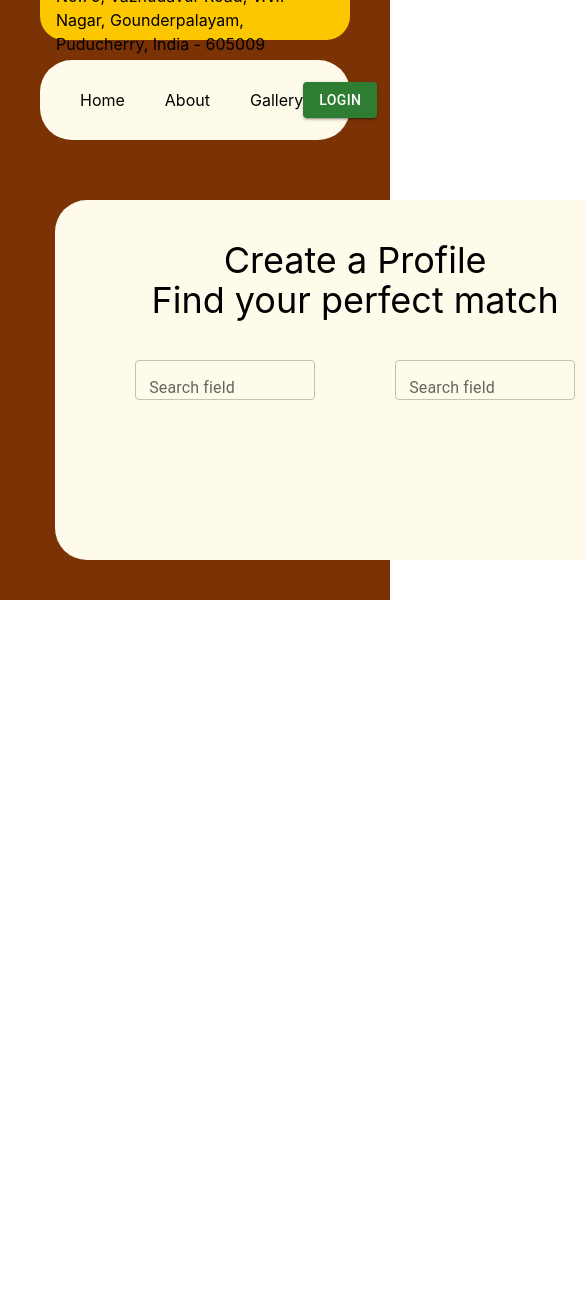
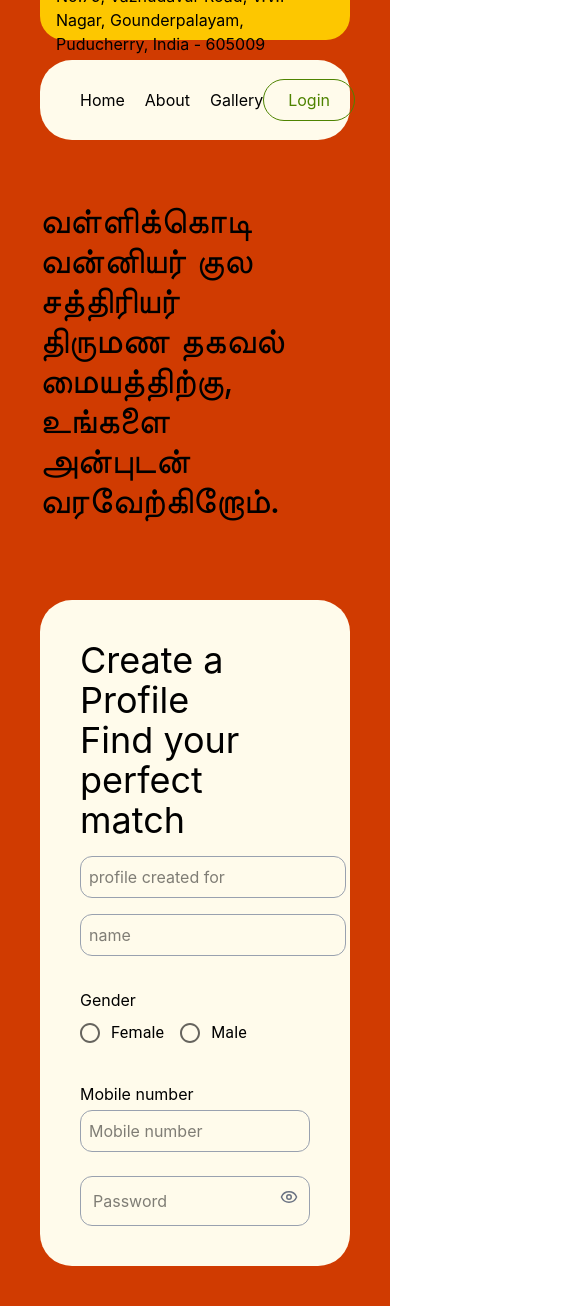
Before and after one commit to KabilanAndroid/vallikodi_nextjs, a Next.js app: page / in a window 390 px wide. Shown: the top 1306 px of the page, 585 px wide, since content can reach past the window. Before the commit the page ends 844 px from the top, so only its background shows below. Built offline with nearby package versions, Linux system fonts and the light colour scheme; what @mui/material-nextjs would draw is missing.

Commit message:
responsive design

```diff
--- a/app/globals.css
+++ b/app/globals.css
@@ -1,2 +1,8 @@
+
+@tailwind utilities;
 @import "tailwindcss";
-@tailwind utilities;
+
+@theme {
+  --color-primary: #4e8300;
+  --color-secondary: #d03b01;
+}
--- a/app/page.tsx
+++ b/app/page.tsx
@@ -5,7 +5,7 @@ import { Header } from "@/src/components/Header";
 
 export default function Home() {
   return (
-    <div className="w-full h-full bg-amber-900">
+    <div className="w-full h-full bg-secondary">
       <Header/>
       <FloatingHeader/>
       <CreateProfileCard/>
--- a/src/components/CreateProfileCard.tsx
+++ b/src/components/CreateProfileCard.tsx
@@ -1,10 +1,20 @@
-import TextField from "@mui/material/TextField";
+"use client"
+import FormControlLabel from "@mui/material/FormControlLabel";
+import Radio from "@mui/material/Radio";
+import RadioGroup from "@mui/material/RadioGroup";
+import { colors } from "../config/colors";
+import React from "react";
+import { Eye, EyeOff } from "lucide-react";
 
 
 const CreateProfileCard = () => {
+
+
+    const [password, setPassword] = React.useState("");
+    const [showPassword, setShowPassword] = React.useState(false);
     return (
         <div className="p-10">
-            <div className="flex flex-row justify-center gap-20 ">
+            <div className="flex justify-center gap-20 flex-col lg:flex-row  md:flex-col sm:flex-col xl:flex-row 2xl:flex-row">
                 <div className="flex justify-center flex-col">
                     <p className="text-4xl">வள்ளிக்கொடி வன்னியர் குல சத்திரியர்</p>
                     <p className="text-4xl">திருமண தகவல் மையத்திற்கு, உங்களை</p>
@@ -15,23 +25,76 @@ const CreateProfileCard = () => {
                         <h1 className="text-4xl">Create a Profile</h1>
                         <h1 className="text-4xl">Find your perfect match</h1>
                     </div>
-                    <div className="flex flex-row">
-                        <div className="p-10">
-                            <TextField sx={{
-                                width: 180,
-                                "& .MuiInputBase-root": {
-                                    height: 40,
-                                },
-                            }} id="outlined-search" label="Search field" type="search" />
+                    <div className="flex  gap-4 pt-4 pb-4 flex-col lg:flex-row  md:flex-col sm:flex-col xl:flex-row 2xl:flex-row">
+                        <div className="flex flex-1">
+                            <input
+                                type="text"
+                                value={""}
+                                onChange={() => console.log('')}
+                                placeholder="profile created for"
+                                className="border-gray-400 border p-2 rounded-xl flex flex-1"
+                            />
                         </div>
-                        <div className="p-10">
-                            <TextField sx={{
-                                width: 180,
-                                "& .MuiInputBase-root": {
-                                    height: 40,
-                                },
-                            }} id="outlined-search" label="Search field" type="search" />
+                        <div className="flex flex-1">
+                            <input
+                                type="text"
+                                value={""}
+                                onChange={() => console.log('')}
+                                placeholder="name"
+                                className="border-gray-400 border p-2 rounded-xl flex flex-1"
+                            />
                         </div>
+                    </div>
+                    <div className="flex  gap-7 pt-4 pb-4 flex-col lg:flex-row  md:flex-col sm:flex-col xl:flex-row 2xl:flex-row">
+                        <div className="flex flex-col  pt-0 ">
+                            <h1>Gender</h1>
+                            <RadioGroup
+                                row
+                                aria-labelledby="demo-row-radio-buttons-group-label"
+                                name="row-radio-buttons-group"
+
+                            >
+                                <FormControlLabel value="female" control={<Radio sx={{
+
+                                    '&.Mui-checked': {
+                                        color: colors.secondary,
+                                    },
+                                }} />} label="Female" />
+                                <FormControlLabel value="male" control={<Radio sx={{
+
+                                    '&.Mui-checked': {
+                                        color: colors.secondary,
+                                    },
+                                }} />} label="Male" />
+                            </RadioGroup>
+
+                        </div>
+                        <div className="flex flex-col pt-0 gap-1">
+                            <h1>Mobile number</h1>
+                            <input
+                                type="text"
+                                value={""}
+                                onChange={() => console.log('')}
+                                placeholder="Mobile number"
+                                className="border-gray-400 border p-2 rounded-xl"
+                            />
+                        </div>
+                    </div>
+                    <div className="relative flex w-full pt-2">
+                        <input
+                            type={showPassword ? "text" : "password"}
+                            value={password}
+                            onChange={(e) => setPassword(e.target.value)}
+                            placeholder="Password"
+                            className="border-gray-400 border p-3  rounded-xl w-full pr-10"
+                        />
+                        <button
+                            type="button"
+                            onClick={() => setShowPassword((prev) => !prev)}
+                            className="absolute right-3 top-1/2 -translate-y-1/2 text-gray-500 hover:text-gray-700"
+                        >
+                            {showPassword ? <EyeOff size={18} /> : <Eye size={18} />}
+                        </button>
                     </div>
                 </div>
             </div>
--- a/src/components/FloatingHeader.tsx
+++ b/src/components/FloatingHeader.tsx
@@ -48,16 +48,27 @@ export const FloatingHeader = () => {
     return (
         <div className="pl-10 pr-10 pt-5 pb-5">
             <div className="flex w-full h-20 bg-amber-50 rounded-4xl items-center justify-between p-10">
-                <div className="flex justify-around gap-10">
-                    <Link href="/home">Home</Link>
-                    <Link href="/about">About</Link>
-                    <Link href="/gallery">Gallery</Link>
+                <div className="flex flex-1 justify-between items-center">
+                    <div >
+                        <img src={"https://vallikodivanniarmatrimonial.in/frontend/img/vallikodi_new_logo.png"}></img>
+                    </div>
+                    <div className="flex flex-row gap-5">
+                        <Link href="/home">Home</Link>
+                        <Link href="/about">About</Link>
+                        <Link href="/gallery">Gallery</Link>
+                    </div>
+                    <div>
+                        <button className="relative overflow-hidden px-6 py-2 border border-primary text-primary rounded-4xl group" onClick={handleClickOpen}>
+                            <span className="relative z-10 group-hover:text-white transition">
+                                Login
+                            </span>
 
+                            <span className="absolute inset-0 bg-primary -translate-x-full group-hover:translate-x-0 transition-transform duration-300"></span>
+                        </button>
+                    </div>
                 </div>
                 <div>
-                    <Button variant="contained" color="success" onClick={handleClickOpen}>
-                        Login
-                    </Button>
+
                     <Dialog
                         open={open}
                         onClose={handleClose}
@@ -71,10 +82,10 @@ export const FloatingHeader = () => {
                             <img src={"https://vallikodivanniarmatrimonial.in/frontend/img/vallikodi_new_logo.png"}></img>
 
                         </div>
-                        <div className="flex justify-center items-center p-10 flex-col gap-8">
+                        <div className="flex justify-center items-center p-10 flex-col gap-8 ">
                             <h1 className="font-semibold text-2xl">Login</h1>
                             <TextField className="w-100 rounded-4xl" id="outlined-search" label="mobile number" type="search" />
-                            <FormControl  variant="outlined" >
+                            <FormControl variant="outlined" >
                                 <InputLabel htmlFor="outlined-adornment-password">Password</InputLabel>
                                 <OutlinedInput
                                     className="w-100 rounded-4xl"
@@ -98,11 +109,23 @@ export const FloatingHeader = () => {
                                     label="Password"
                                 />
                             </FormControl>
-                            <div className="bg-emerald-400">
-                            <Button className="caret-black" >Login</Button>
+
+                        </div>
+                        <div className="flex items-center justify-center flex-col gap-2">
+                            <div className="relative overflow-hidden px-6 py-2 border border-secondary text-secondary rounded-4xl group w-100 items-center justify-center" >
+                                <div className=" flex items-center justify-center">
+                                    <h1 className=" text-xl pt-1 pb-1 relative z-10 group-hover:text-white transition items-center justify-center">Login</h1>
+                                    <span className=" items-center justify-center absolute inset-0 bg-secondary -translate-x-full group-hover:translate-x-0 transition-transform duration-300"></span>
+                                </div>
+                            </div>
+                            <h1>OR</h1>
+                            <div className="relative overflow-hidden px-6 py-2 border border-primary text-primary rounded-4xl group w-100 items-center justify-center" >
+                                <div className=" flex items-center justify-center">
+                                    <h1 className=" text-xl pt-1 pb-1 relative z-10 group-hover:text-white transition items-center justify-center">Register</h1>
+                                    <span className=" items-center justify-center absolute inset-0 bg-primary -translate-x-full group-hover:translate-x-0 transition-transform duration-300"></span>
+                                </div>
                             </div>
                         </div>
-
                     </Dialog>
                 </div>
             </div>
--- /dev/null
+++ b/src/config/colors.ts
@@ -0,0 +1,4 @@
+export const colors = {
+  primary: "#4e8300",
+  secondary: "#d03b01",
+} as const;
--- /dev/null
+++ b/src/store/slices/authslice.tsx
@@ -0,0 +1,30 @@
+import {createSlice, PayloadAction} from '@reduxjs/toolkit'
+interface AuthSlice{
+    user:string|null,
+    password:string|null,
+    phone:number|null,
+    isLoggedIn:boolean
+}
+
+const initialState : AuthSlice ={
+    user: null,
+    password: null,
+    phone: null,
+    isLoggedIn: false
+}
+
+const authslice = createSlice({
+    name:'auth',
+    initialState,
+    reducers:{
+        loginSuccess:(state,action:PayloadAction<{user:string,password:string,phone:number}>)=>{
+            state.user = action.payload.user;
+            state.password = action.payload.password;
+            state.phone = action.payload.phone;
+            state.isLoggedIn = false;
+        }
+    }
+})
+
+export const {loginSuccess} = authslice.actions;
+export default authslice.reducer;
--- a/tailwind.config.js
+++ b/tailwind.config.js
@@ -1,11 +1,17 @@
 /** @type {import('tailwindcss').Config} */
 module.exports = {
   content: [
-    "./app/**/*.{js,ts,jsx,tsx}",
-    "./src/components/**/*.{js,ts,jsx,tsx}",
+   "./pages/**/*.{js,ts,jsx,tsx,mdx}",
+    "./src/**/*.{js,ts,jsx,tsx,mdx}",
+    "./app/**/*.{js,ts,jsx,tsx,mdx}",
   ],
-  theme: {
-    extend: {},
+theme: {
+    extend: {
+      colors: {
+        primary: "#4e8300",
+        secondary: "#d03b01",
+      },
+    },
   },
   plugins: [],
-};
+}
```
Also changed, not shown: package.json (+6 -1 lines), 1 other file (tests, documents, lock files or other folders).
